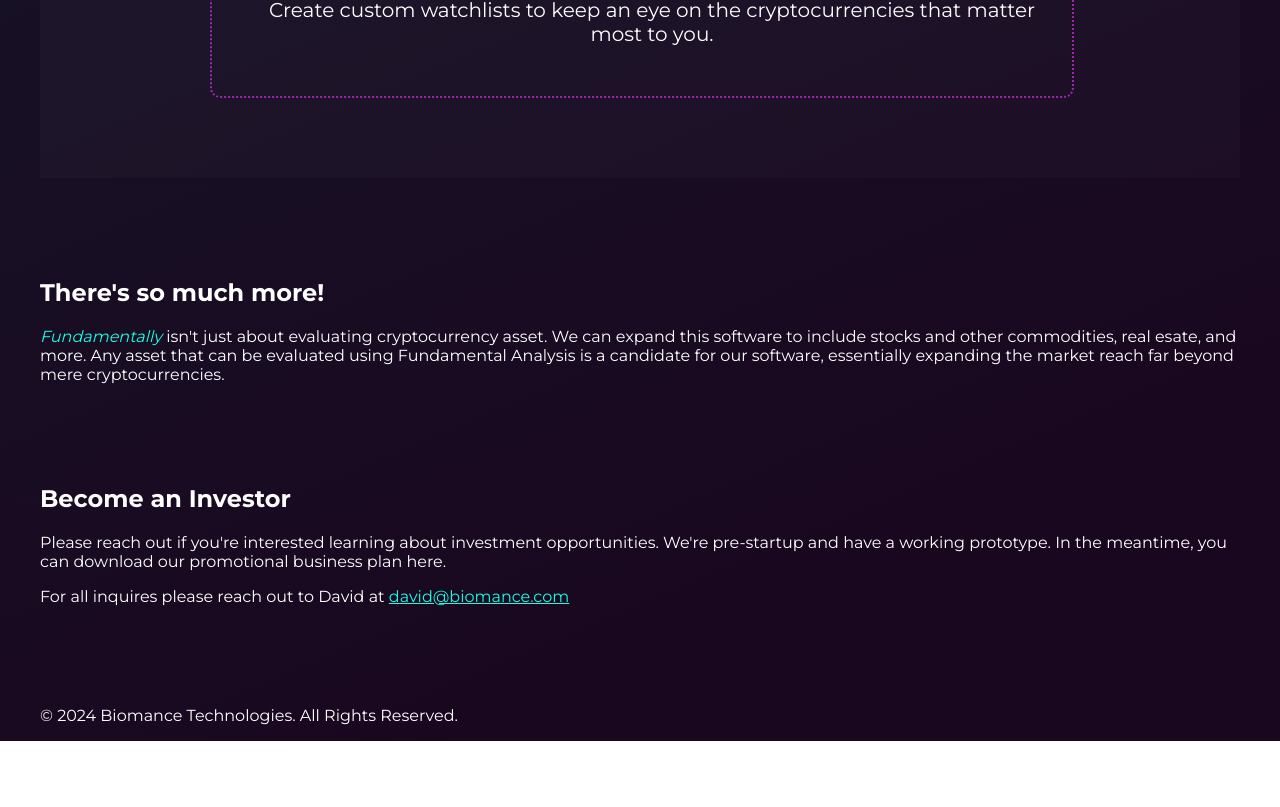
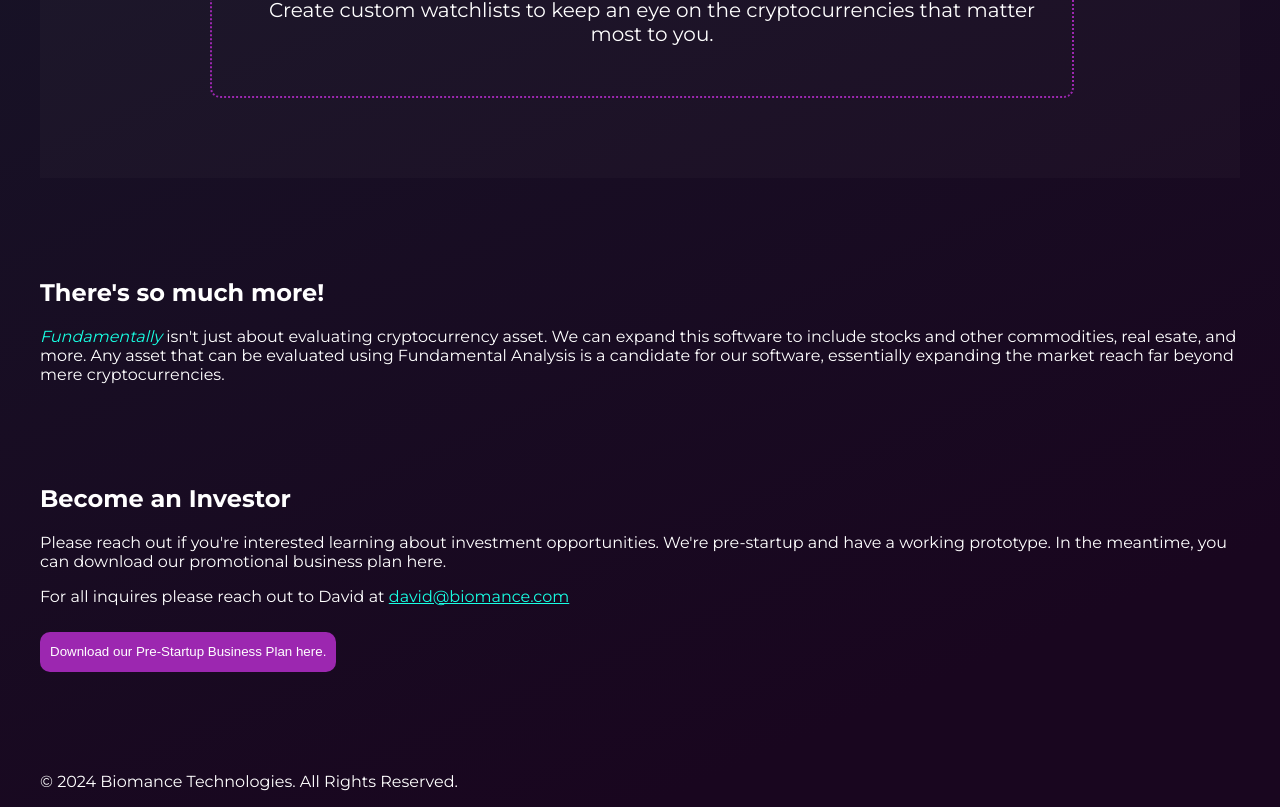
Before and after one commit to razorsyntax/fundamentally-fleek, an Angular app: page / in a window 1280 px wide. Shown: the part 5346-6153 px from the top of the page. Before the commit the page ends 6087 px from the top, so only its background shows below. Built offline with nearby package versions, Linux system fonts and the light colour scheme.

Commit message:
Investor info

```diff
--- a/src/app/app.config.ts
+++ b/src/app/app.config.ts
@@ -3,10 +3,12 @@
 
 import { routes } from './app.routes';
 import { provideClientHydration } from '@angular/platform-browser';
+import { provideHttpClient, withFetch } from '@angular/common/http';
 
 export const appConfig: ApplicationConfig = {
   providers: [
     provideRouter(routes),
     provideClientHydration(),
+    provideHttpClient(withFetch()),
   ],
 };
--- a/src/app/home/home.component.html
+++ b/src/app/home/home.component.html
@@ -30,10 +30,10 @@
     <h1>There's so much more!</h1>
     <p>
       <i style="color: #18ffe3">Fundamentally</i> isn't just about evaluating
-      cryptocurrency asset. We can expand this software to include stocks and other
-      commodities, real esate, and more. Any asset that can be evaluated using
-      Fundamental Analysis is a candidate for our software, essentially expanding
-      the market reach far beyond mere cryptocurrencies.
+      cryptocurrency asset. We can expand this software to include stocks and
+      other commodities, real esate, and more. Any asset that can be evaluated
+      using Fundamental Analysis is a candidate for our software, essentially
+      expanding the market reach far beyond mere cryptocurrencies.
     </p>
   </div>
 </section>
@@ -52,6 +52,11 @@
         >david&#64;biomance.com</a
       >
     </p>
+    <p>
+      <button class="bplan-btn" (click)="viewPdf()">
+        Download our Pre-Startup Business Plan here.
+      </button>
+    </p>
   </div>
 </section>
 
--- a/src/app/home/home.component.scss
+++ b/src/app/home/home.component.scss
@@ -66,13 +66,24 @@
 .so-much-more {
   width: 1200px;
   margin: auto;
-  margin-top:10rem;
-  margin-bottom:3rem;
+  margin-top: 10rem;
+  margin-bottom: 3rem;
 }
 
 .investment {
   width: 1200px;
   margin: auto;
-  margin-top:10rem;
-  margin-bottom:10rem;
+  margin-top: 10rem;
+  margin-bottom: 10rem;
 }
+
+.bplan-btn {
+  background-color: #9c27b0;
+  color: white;
+  height: 40px;
+  border-radius: 10px;
+  border: 0;
+  padding: 1rem;
+  cursor: pointer;
+  margin-top: 1rem;
+}
--- a/src/app/home/home.component.ts
+++ b/src/app/home/home.component.ts
@@ -3,6 +3,7 @@
 import { HeroSectionComponent } from '../library/components/hero-section/hero-section.component';
 import { ProblemSectionComponent } from "../library/components/problem-section/problem-section.component";
 import { FeaturesSectionComponent } from "../library/components/features-section/features-section.component";
+import { HttpClient } from '@angular/common/http';
 
 @Component({
   selector: 'app-home',
@@ -13,9 +14,22 @@
 })
 export class HomeComponent implements OnInit {
 
-  constructor() { }
+  pdfUrl = 'assets/documents/Fundamentally_v001_PitchPlan.pdf';
+
+  constructor(private http: HttpClient) {}
 
   ngOnInit(): void {
   }
 
+  downloadPdf() {
+    const link = document.createElement('a');
+    link.href = this.pdfUrl;
+    link.download = 'Fundamentally_v001_PitchPlan.pdf';
+    link.click();
+  }
+
+  viewPdf() {
+    window.open(this.pdfUrl, '_blank');
+  }
+
 }
```
Also changed, not shown: 1 other file (tests, documents, lock files or other folders).
